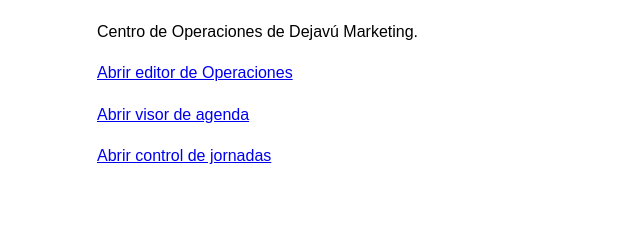
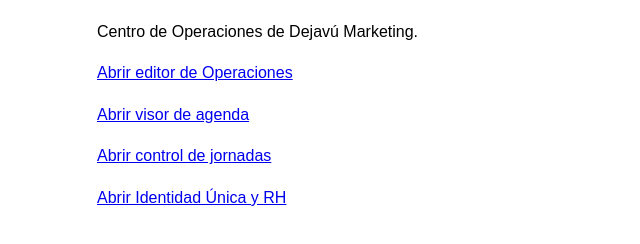
Before and after one commit to DejavuMp/agora-operaciones-dejavu, a plain HTML site: page index.html in a window 1280 px wide. Shown: the part 102-346 px from the top of the page, without its empty margins (233-873 px from the left). Drawn offline with Linux system fonts and the light colour scheme.

Commit message:
feat: link operations with identity and HR

```diff
--- a/index.html
+++ b/index.html
@@ -1,3 +1,3 @@
 <!doctype html>
 <html lang="es"><head><meta charset="UTF-8"><meta name="viewport" content="width=device-width, initial-scale=1"><title>ÁGORA · Operaciones y Staff</title><meta name="robots" content="noindex"></head>
-<body style="font:16px/1.6 Arial,sans-serif;margin:3rem auto;max-width:620px;padding:0 1rem"><h1>ÁGORA · Operaciones y Staff</h1><p>Centro de Operaciones de Dejavú Marketing.</p><p><a href="./operaciones/">Abrir editor de Operaciones</a></p><p><a href="./operaciones/visor.html">Abrir visor de agenda</a></p><p><a href="./operaciones/control-jornadas.html">Abrir control de jornadas</a></p></body></html>
+<body style="font:16px/1.6 Arial,sans-serif;margin:3rem auto;max-width:620px;padding:0 1rem"><h1>ÁGORA · Operaciones y Staff</h1><p>Centro de Operaciones de Dejavú Marketing.</p><p><a href="./operaciones/">Abrir editor de Operaciones</a></p><p><a href="./operaciones/visor.html">Abrir visor de agenda</a></p><p><a href="./operaciones/control-jornadas.html">Abrir control de jornadas</a></p><p><a href="https://dejavump.github.io/agora-compras-dejavu/identidad/">Abrir Identidad Única y RH</a></p></body></html>
```
Also changed, not shown: 2 other files.
